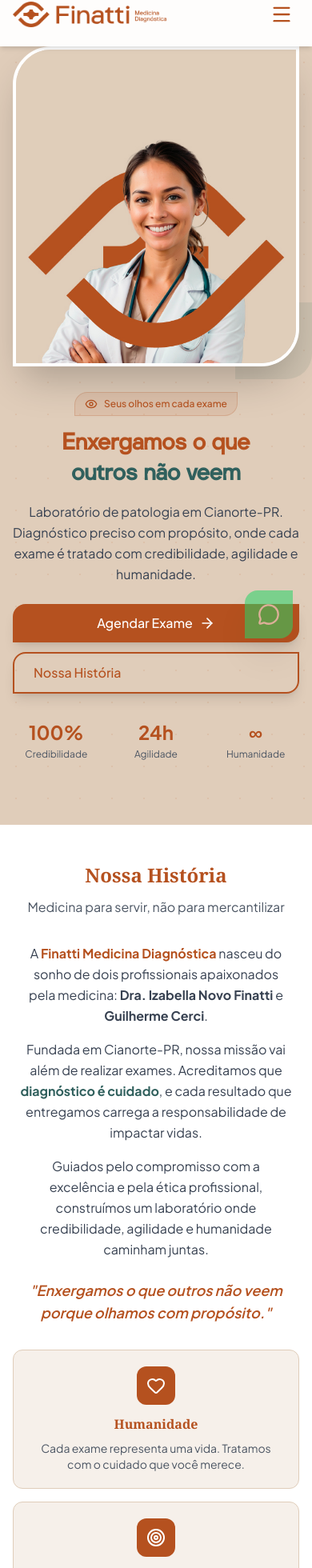
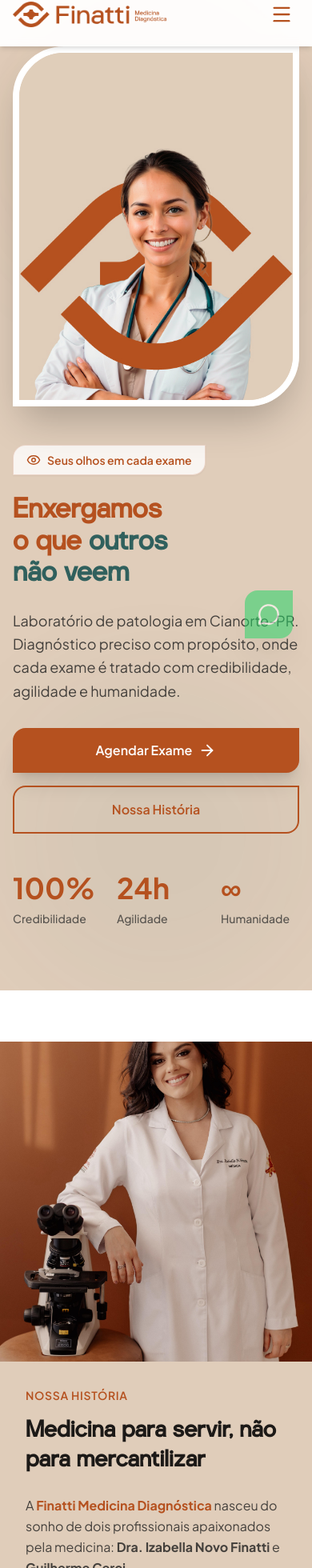
Before and after one commit to finatti-lab/finatti-lab, a Next.js app: page / in a window 390 px wide. Shown: the part 22-1982 px from the top of the page at 80% size. Built offline with nearby package versions, Linux system fonts and the light colour scheme.

Commit message:
feat: redesign criativo com layouts variados e imagens

```diff
--- a/app/page.tsx
+++ b/app/page.tsx
@@ -3,6 +3,7 @@
 import About from '@/components/sections/About';
 import Differentials from '@/components/sections/Differentials';
 import Services from '@/components/sections/Services';
+import CTA from '@/components/sections/CTA';
 import Team from '@/components/sections/Team';
 import Contact from '@/components/sections/Contact';
 import Footer from '@/components/sections/Footer';
@@ -17,6 +18,7 @@
         <About />
         <Differentials />
         <Services />
+        <CTA />
         <Team />
         <Contact />
       </main>
--- a/components/sections/About.tsx
+++ b/components/sections/About.tsx
@@ -2,30 +2,34 @@
 
 import { Heart, Target } from 'lucide-react';
 import Image from 'next/image';
-import Section from '../ui/Section';
-import SectionTitle from '../ui/SectionTitle';
 
 export default function About() {
   return (
-    <Section id="sobre" background="white" className="relative">
-      {/* Pattern de cruzes decorativo */}
-      <div className="absolute inset-0 opacity-5 pointer-events-none hidden md:block">
-        <div
-          className="w-full h-full"
-          style={{
-            backgroundImage: 'url(/images/20.png)',
-            backgroundRepeat: 'repeat',
-            backgroundSize: '200px',
-          }}
+    <section id="sobre" className="bg-white py-16 md:py-24">
+      <div className="max-w-7xl mx-auto">
+        {/* Layout Editorial - Imagem + Texto */}
+        <div className="grid lg:grid-cols-2 gap-0">
+          {/* Imagem GRANDE à esquerda */}
+          <div className="relative h-[400px] md:h-[500px] lg:h-[700px]">
+            <Image
+              src="/images/dra-izabella.jpeg"
+              alt="Dra. Izabella Novo Finatti"
+              fill
+              className="object-cover lg:rounded-tr-[5rem] lg:rounded-bl-[5rem]"
             />
           </div>
-      <SectionTitle
-        title="Nossa História"
-        subtitle="Medicina para servir, não para mercantilizar"
-      />
 
-      <div className="max-w-4xl mx-auto">
-        <div className="space-y-4 md:space-y-6 text-gray-700 text-base md:text-lg leading-relaxed text-center mb-8 md:mb-12 px-2">
+          {/* Texto editorial à direita */}
+          <div className="bg-areia p-8 md:p-12 lg:p-16 flex flex-col justify-center relative">
+            {/* Linha vertical decorativa */}
+            <div className="absolute left-0 top-0 bottom-0 w-1 bg-terracota hidden lg:block" />
+
+            <span className="text-terracota font-semibold text-sm uppercase tracking-wider mb-4">Nossa História</span>
+            <h2 className="font-mefta text-3xl md:text-4xl lg:text-5xl font-bold text-stone-900 mb-6 leading-tight">
+              Medicina para servir, não para mercantilizar
+            </h2>
+
+            <div className="space-y-4 text-stone-700 text-base md:text-lg leading-relaxed mb-8">
               <p>
                 A <strong className="text-terracota">Finatti Medicina Diagnóstica</strong> nasceu do sonho de
                 dois profissionais apaixonados pela medicina: <strong>Dra. Izabella Novo Finatti</strong> e <strong>Guilherme Cerci</strong>.
@@ -41,14 +45,20 @@
                 Guiados pelo compromisso com a excelência e pela ética profissional,
                 construímos um laboratório onde credibilidade, agilidade e humanidade caminham juntas.
               </p>
-
-          <p className="text-lg md:text-xl font-semibold text-terracota italic pt-2 md:pt-4">
-            "Enxergamos o que outros não veem porque olhamos com propósito."
-          </p>
             </div>
 
-        {/* Values Cards */}
-        <div className="grid grid-cols-1 md:grid-cols-2 gap-4 md:gap-6 max-w-3xl mx-auto">
+            {/* Citação destacada com aspas grandes */}
+            <blockquote className="border-l-4 border-terracota pl-6 relative">
+              <span className="absolute -left-2 -top-4 text-6xl text-terracota/20 font-serif">"</span>
+              <p className="text-xl md:text-2xl italic text-terracota font-medium leading-relaxed">
+                Enxergamos o que outros não veem porque olhamos com propósito.
+              </p>
+            </blockquote>
+          </div>
+        </div>
+
+        {/* Values Cards - Embaixo em layout horizontal */}
+        <div className="grid md:grid-cols-2 gap-6 max-w-4xl mx-auto mt-12 md:mt-16 px-4 md:px-8">
           {[
             {
               icon: Heart,
@@ -61,20 +71,24 @@
               description: 'Tecnologia aliada à expertise médica para diagnósticos assertivos.',
             },
           ].map((value) => (
-            <div key={value.title} className="bg-areia/30 rounded-xl p-5 md:p-6 border border-areia hover:border-terracota transition-all text-center">
-              <div className="w-12 h-12 md:w-14 md:h-14 bg-terracota rounded-xl flex items-center justify-center mx-auto mb-3 md:mb-4">
-                <value.icon className="text-white" size={24} />
+            <div key={value.title} className="bg-white border-2 border-areia finatti-border p-6 md:p-8 hover:border-terracota hover:shadow-lg transition-all group">
+              <div className="flex items-start gap-4">
+                <div className="w-14 h-14 bg-terracota finatti-border-alt flex items-center justify-center flex-shrink-0 group-hover:scale-110 transition-transform">
+                  <value.icon className="text-white" size={28} />
                 </div>
-              <h3 className="text-base md:text-lg font-bold text-terracota mb-2">
+                <div>
+                  <h3 className="text-xl font-bold text-terracota mb-2">
                     {value.title}
                   </h3>
-              <p className="text-sm md:text-base text-gray-600">
+                  <p className="text-stone-600 leading-relaxed">
                     {value.description}
                   </p>
+                </div>
+              </div>
             </div>
           ))}
         </div>
       </div>
-    </Section>
+    </section>
   );
 }
--- a/components/sections/Differentials.tsx
+++ b/components/sections/Differentials.tsx
@@ -1,8 +1,7 @@
 'use client';
 
 import { Shield, Zap, Lightbulb, Users, Layout, Award, Heart, Briefcase } from 'lucide-react';
-import Section from '../ui/Section';
-import SectionTitle from '../ui/SectionTitle';
+import Image from 'next/image';
 
 export default function Differentials() {
   const differentials = [
@@ -10,6 +9,7 @@
       icon: Shield,
       title: 'Credibilidade',
       description: 'Resultados confiáveis que médicos e pacientes podem confiar plenamente.',
+      featured: true,
     },
     {
       icon: Zap,
@@ -41,44 +41,79 @@
       title: 'Humanidade',
       description: 'Cada exame é tratado com empatia, cuidado e atenção individual.',
     },
-    {
-      icon: Briefcase,
-      title: 'Serviço',
-      description: 'Medicina feita para servir pessoas, não para mercantilizar vidas.',
-    },
   ];
 
   return (
-    <Section id="diferenciais" background="areia">
-      <SectionTitle
-        title="Nossos Diferenciais"
-        subtitle="Os 8 pilares que sustentam nossa excelência em medicina diagnóstica"
+    <section id="diferenciais" className="bg-terracota py-16 md:py-24 relative overflow-hidden">
+      {/* Pattern de fundo muito sutil */}
+      <div
+        className="absolute inset-0 opacity-5 pointer-events-none"
+        style={{
+          backgroundImage: 'url(/images/20.png)',
+          backgroundRepeat: 'repeat',
+          backgroundSize: '150px',
+        }}
       />
 
-      <div className="grid grid-cols-1 sm:grid-cols-2 lg:grid-cols-4 gap-4 md:gap-6">
-        {differentials.map((item) => (
-          <div key={item.title} className="bg-white finatti-border p-5 md:p-6 shadow-md hover:shadow-xl transition-all hover:-translate-y-1">
-            <div className="w-10 h-10 md:w-12 md:h-12 bg-teal finatti-border-alt flex items-center justify-center mb-3 md:mb-4">
-              <item.icon className="text-white" size={20} />
+      <div className="max-w-7xl mx-auto px-4 md:px-8 relative z-10">
+        <h2 className="text-white text-center text-3xl md:text-4xl lg:text-5xl font-bold mb-4">
+          Nossos Diferenciais
+        </h2>
+        <p className="text-white/80 text-center text-lg mb-12 md:mb-16 max-w-2xl mx-auto">
+          Os pilares que sustentam nossa excelência em medicina diagnóstica
+        </p>
+
+        {/* Bento Grid */}
+        <div className="grid grid-cols-2 lg:grid-cols-4 gap-4 md:gap-6">
+          {/* Card GRANDE - Credibilidade com imagem */}
+          <div className="col-span-2 row-span-2 bg-white rounded-tl-[3rem] rounded-br-[3rem] rounded-tr-none rounded-bl-none overflow-hidden group hover:shadow-2xl transition-all">
+            <div className="relative h-48 md:h-64 overflow-hidden">
+              <Image
+                src="https://images.unsplash.com/photo-1579154204601-01588f351e67?w=600&q=80"
+                alt="Microscópio"
+                fill
+                className="object-cover group-hover:scale-110 transition-transform duration-500"
+              />
+              <div className="absolute inset-0 bg-gradient-to-t from-terracota/90 to-transparent" />
+              <div className="absolute bottom-4 left-4 right-4">
+                <Shield className="text-white mb-2" size={40} />
               </div>
-            <h3 className="text-base md:text-lg font-bold text-teal mb-2">
+            </div>
+            <div className="p-6 md:p-8">
+              <h3 className="text-2xl md:text-3xl font-bold text-terracota mb-3">
+                Credibilidade
+              </h3>
+              <p className="text-stone-600 leading-relaxed">
+                Resultados confiáveis que médicos e pacientes podem confiar plenamente. Nossa reputação é construída sobre precisão e excelência.
+              </p>
+            </div>
+          </div>
+
+          {/* Cards menores */}
+          {differentials.slice(1).map((item) => (
+            <div key={item.title} className="bg-white rounded-tl-[2rem] rounded-br-[2rem] rounded-tr-none rounded-bl-none p-5 md:p-6 hover:shadow-xl hover:-translate-y-2 transition-all group">
+              <div className="w-12 h-12 bg-teal rounded-tl-xl rounded-br-xl flex items-center justify-center mb-4 group-hover:scale-110 transition-transform">
+                <item.icon className="text-white" size={24} />
+              </div>
+              <h3 className="text-lg md:text-xl font-bold text-teal mb-2">
                 {item.title}
               </h3>
-            <p className="text-gray-600 text-xs md:text-sm leading-relaxed">
+              <p className="text-stone-600 text-sm leading-relaxed">
                 {item.description}
               </p>
             </div>
           ))}
         </div>
 
-      <div className="text-center mt-8 md:mt-12 max-w-3xl mx-auto px-4">
-        <p className="text-base md:text-lg text-teal-dark font-semibold mb-2">
+        <div className="text-center mt-12 md:mt-16 max-w-3xl mx-auto">
+          <p className="text-white text-xl md:text-2xl font-semibold mb-3">
             Precisão com propósito. Diagnóstico é cuidado.
           </p>
-        <p className="text-sm md:text-base text-gray-700">
+          <p className="text-white/80 text-base md:text-lg">
             Cada um desses valores se reflete em nosso trabalho diário, garantindo que você receba não apenas um resultado, mas um cuidado completo.
           </p>
         </div>
-    </Section>
+      </div>
+    </section>
   );
 }
--- a/components/sections/Footer.tsx
+++ b/components/sections/Footer.tsx
@@ -5,7 +5,7 @@
 
 export default function Footer() {
   return (
-    <footer className="bg-gray-900 text-white relative overflow-hidden">
+    <footer className="bg-[#1e3a3a] text-white relative overflow-hidden">
       {/* Isotipo decorativo branco */}
       <div className="absolute bottom-0 right-0 w-64 h-64 lg:w-96 lg:h-96 opacity-5 pointer-events-none hidden md:block">
         <Image
--- a/components/sections/Hero.tsx
+++ b/components/sections/Hero.tsx
@@ -2,92 +2,95 @@
 
 import { ArrowRight, Eye } from 'lucide-react';
 import Image from 'next/image';
-import Button from '../ui/Button';
 
 export default function Hero() {
   return (
-    <section id="hero" className="relative min-h-screen flex items-center justify-center overflow-hidden bg-areia">
-      {/* Pattern decorativo */}
-      <div className="absolute inset-0 pattern-crosses z-0" />
+    <section id="hero" className="relative min-h-screen flex items-center bg-areia overflow-hidden">
+      {/* Isotipo decorativo gigante rotacionado */}
+      <div className="absolute -right-32 top-20 w-[600px] h-[600px] opacity-5 rotate-12 hidden lg:block pointer-events-none">
+        <Image
+          src="/images/06.png"
+          alt=""
+          fill
+          className="object-contain"
+        />
+      </div>
 
-      {/* Content Container */}
-      <div className="relative z-10 max-w-7xl mx-auto px-4 md:px-8 py-20 md:py-24 lg:py-32">
-        <div className="grid grid-cols-1 lg:grid-cols-2 gap-8 lg:gap-12 items-center">
+      {/* Blob decorativo */}
+      <div className="absolute top-0 left-0 w-96 h-96 bg-terracota/5 rounded-full blur-3xl" />
+      <div className="absolute bottom-0 right-0 w-96 h-96 bg-teal/5 rounded-full blur-3xl" />
 
-          {/* Texto - Esquerda */}
-          <div className="text-center lg:text-left order-2 lg:order-1">
+      <div className="relative z-10 w-full max-w-7xl mx-auto px-4 md:px-8 py-20 md:py-32">
+        <div className="grid lg:grid-cols-5 gap-12 items-center">
+
+          {/* Texto - 60% da largura (3 colunas) */}
+          <div className="lg:col-span-3 order-2 lg:order-1">
             {/* Badge */}
-            <div className="inline-flex items-center gap-2 bg-terracota/10 border border-terracota/20 finatti-border px-3 py-1.5 md:px-4 md:py-2 mb-4 md:mb-6 text-xs md:text-sm">
-              <Eye size={16} className="text-terracota" />
-              <span className="text-terracota font-medium">Seus olhos em cada exame</span>
+            <div className="inline-flex items-center gap-2 bg-white/80 backdrop-blur-sm border border-terracota/20 finatti-border px-4 py-2 mb-6 shadow-sm">
+              <Eye size={18} className="text-terracota" />
+              <span className="text-terracota font-semibold text-sm">Seus olhos em cada exame</span>
             </div>
 
             {/* Headline */}
-            <h1 className="font-mefta text-3xl sm:text-4xl md:text-5xl lg:text-6xl font-bold text-terracota mb-4 md:mb-6 leading-tight">
-              Enxergamos o que
-              <br />
-              <span className="text-teal">outros não veem</span>
+            <h1 className="font-mefta text-4xl sm:text-5xl md:text-6xl lg:text-7xl font-bold text-terracota mb-6 leading-[1.1]">
+              Enxergamos<br />
+              o que <span className="text-teal">outros<br />não veem</span>
             </h1>
 
             {/* Subtitle */}
-            <p className="text-base sm:text-lg md:text-xl text-gray-700 mb-6 md:mb-8 leading-relaxed">
+            <p className="text-lg md:text-xl text-stone-700 mb-8 leading-relaxed max-w-xl">
               Laboratório de patologia em Cianorte-PR. Diagnóstico preciso com propósito, onde cada exame é tratado com credibilidade, agilidade e humanidade.
             </p>
 
             {/* CTAs */}
-            <div className="flex flex-col sm:flex-row items-center lg:items-start justify-center lg:justify-start gap-3 md:gap-4 mb-8 md:mb-12">
+            <div className="flex flex-col sm:flex-row gap-4 mb-12">
               <a
                 href="https://wa.me/5544991272027?text=Finatti+Laboratório+de+Patologia+e+Citopatologia"
                 target="_blank"
                 rel="noopener noreferrer"
-                className="inline-flex items-center gap-2 px-6 py-3 finatti-border font-medium transition-all duration-300 hover:scale-105 shadow-lg hover:shadow-xl bg-terracota text-white hover:bg-terracota-dark w-full sm:w-auto justify-center"
+                className="inline-flex items-center justify-center gap-2 px-8 py-4 finatti-border font-semibold transition-all duration-300 hover:scale-105 shadow-xl hover:shadow-2xl bg-terracota text-white hover:bg-terracota-dark"
               >
                 Agendar Exame
-                <ArrowRight size={20} />
+                <ArrowRight size={22} />
               </a>
-              <Button href="#sobre" variant="outline" className="border-2 border-terracota text-terracota hover:bg-terracota hover:text-white w-full sm:w-auto">
+              <a
+                href="#sobre"
+                className="inline-flex items-center justify-center gap-2 px-8 py-4 finatti-border border-2 border-terracota text-terracota font-semibold hover:bg-terracota hover:text-white transition-all duration-300"
+              >
                 Nossa História
-              </Button>
+              </a>
             </div>
 
             {/* Stats */}
-            <div className="grid grid-cols-3 gap-4 md:gap-6 max-w-md">
+            <div className="grid grid-cols-3 gap-8 max-w-lg">
               {[
                 { value: '100%', label: 'Credibilidade' },
                 { value: '24h', label: 'Agilidade' },
                 { value: '∞', label: 'Humanidade' },
               ].map((stat) => (
-                <div key={stat.label} className="text-center lg:text-left">
-                  <div className="text-2xl md:text-3xl lg:text-4xl font-bold text-terracota mb-1">{stat.value}</div>
-                  <div className="text-xs md:text-sm text-gray-600">{stat.label}</div>
+                <div key={stat.label}>
+                  <div className="text-4xl md:text-5xl font-bold text-terracota mb-2">{stat.value}</div>
+                  <div className="text-sm text-stone-600 font-medium">{stat.label}</div>
                 </div>
               ))}
             </div>
           </div>
 
-          {/* Imagem - Direita */}
-          <div className="flex justify-center lg:justify-end order-1 lg:order-2">
-            <div className="relative w-full max-w-sm md:max-w-md lg:max-w-lg">
-              {/* Isotipo decorativo atrás */}
-              <div className="absolute inset-0 -z-10 opacity-20 scale-110 hidden md:block">
+          {/* Imagem - 40% da largura (2 colunas) - MAIOR e com overflow */}
+          <div className="lg:col-span-2 order-1 lg:order-2 relative">
+            <div className="relative lg:absolute lg:right-0 lg:top-1/2 lg:-translate-y-1/2 lg:w-[140%] lg:-mr-20">
+              {/* Isotipo atrás da imagem */}
+              <div className="absolute -inset-10 -z-10 opacity-15 hidden md:block">
                 <Image
                   src="/images/06.png"
                   alt=""
                   fill
-                  className="object-contain"
+                  className="object-contain rotate-6"
                 />
               </div>
 
-              {/* Imagem da Dra. com máscara estilo Finatti */}
-              <div className="
-                relative
-                overflow-hidden
-                rounded-tl-[3rem] rounded-br-[3rem]
-                rounded-tr-none rounded-bl-none
-                shadow-2xl
-                border-4 border-white
-                max-h-[500px] h-[400px] md:h-[500px]
-              ">
+              {/* Imagem da Dra. - MAIOR */}
+              <div className="relative overflow-hidden rounded-tl-[4rem] rounded-br-[4rem] rounded-tr-none rounded-bl-none shadow-2xl border-8 border-white h-[450px] md:h-[600px] lg:h-[700px]">
                 <Image
                   src="/images/hero-dra-finatti.jpg"
                   alt="Dra. Izabella Novo Finatti - Médica Patologista"
@@ -98,7 +101,7 @@
               </div>
 
               {/* Elemento decorativo */}
-              <div className="absolute -bottom-4 -right-4 w-24 h-24 bg-teal/10 rounded-tl-[2rem] rounded-br-[2rem] -z-10" />
+              <div className="absolute -bottom-6 -left-6 w-32 h-32 bg-teal/20 rounded-tl-[3rem] rounded-br-[3rem] -z-10 hidden md:block" />
             </div>
           </div>
 
--- a/components/sections/Team.tsx
+++ b/components/sections/Team.tsx
@@ -32,69 +32,73 @@
         subtitle="Conheça os fundadores que tornaram esse sonho realidade"
       />
 
-      <div className="grid grid-cols-1 md:grid-cols-2 gap-6 md:gap-8 max-w-5xl mx-auto">
-        {team.map((member) => (
-          <div key={member.name} className="bg-white finatti-border p-6 md:p-8 shadow-md border-l-4 border-terracota hover:shadow-xl transition-all">
-            {/* Foto do membro */}
-            {member.image && (
-              <div className="mb-6">
-                <div className="relative w-32 h-32 md:w-40 md:h-40 mx-auto overflow-hidden rounded-tl-[2rem] rounded-br-[2rem] rounded-tr-none rounded-bl-none border-4 border-terracota/20">
+      {/* Layout assimétrico */}
+      <div className="grid lg:grid-cols-3 gap-6 md:gap-8">
+        {/* Card Dra. Izabella - GRANDE (2 colunas) */}
+        <div className="lg:col-span-2 grid md:grid-cols-2 gap-0 bg-areia rounded-tl-[3rem] rounded-br-[3rem] rounded-tr-none rounded-bl-none overflow-hidden shadow-xl hover:shadow-2xl transition-all">
+          <div className="relative h-[400px] md:h-auto">
             <Image
-                    src={member.image}
-                    alt={member.name}
+              src="/images/dra-izabella.jpeg"
+              alt="Dra. Izabella Novo Finatti"
               fill
-                    className="object-cover object-top"
+              className="object-cover"
             />
           </div>
-              </div>
-            )}
-
-            {/* Iniciais estilizadas para quem não tem foto */}
-            {!member.image && (
-              <div className="mb-6">
-                <div className="w-32 h-32 md:w-40 md:h-40 mx-auto flex items-center justify-center bg-teal/10 rounded-tl-[2rem] rounded-br-[2rem] rounded-tr-none rounded-bl-none border-4 border-teal/20">
-                  <span className="text-4xl md:text-5xl font-bold text-teal">
-                    {member.name.split(' ').map(n => n[0]).join('').slice(0, 2)}
-                  </span>
-                </div>
-              </div>
-            )}
-
-            <div className="text-center">
-              <h3 className="text-xl md:text-2xl font-bold text-terracota mb-2">
-                {member.name}
+          <div className="p-6 md:p-8 flex flex-col justify-center">
+            <h3 className="text-2xl md:text-3xl font-bold text-terracota mb-2">
+              Dra. Izabella Novo Finatti
             </h3>
-              <p className="text-sm md:text-base text-teal font-medium mb-1">
-                {member.role}
+            <p className="text-teal font-semibold mb-1">
+              Médica Patologista | Cofundadora
             </p>
-              {member.crm && (
-                <p className="text-xs md:text-sm text-gray-500 mb-3 md:mb-4">
-                  {member.crm}
+            <p className="text-sm text-stone-500 mb-4">
+              CRM-PR 44595 / RQE 34647
             </p>
-              )}
-              {!member.crm && <div className="mb-3 md:mb-4" />}
-              <p className="text-sm md:text-base text-gray-700 mb-4 md:mb-6 leading-relaxed">
-                {member.description}
+            <p className="text-stone-600 leading-relaxed mb-6">
+              Especialista em patologia com anos de experiência em diagnóstico. Apaixonada por medicina de precisão e pelo cuidado humanizado.
             </p>
             <a
-                href={`mailto:${member.email}`}
-                className="inline-flex items-center gap-2 text-terracota hover:text-terracota-dark transition-colors text-sm md:text-base"
+              href="mailto:izabella@finatti.com.br"
+              className="inline-flex items-center gap-2 text-terracota hover:text-terracota-dark transition-colors font-medium"
             >
               <Mail size={18} />
               <span>Email</span>
             </a>
           </div>
         </div>
-        ))}
+
+        {/* Card Guilherme - MENOR (1 coluna) */}
+        <div className="bg-teal text-white p-6 md:p-8 rounded-tl-[3rem] rounded-br-[3rem] rounded-tr-none rounded-bl-none flex flex-col justify-center shadow-xl hover:shadow-2xl transition-all">
+          <div className="w-20 h-20 rounded-full bg-white/20 backdrop-blur-sm flex items-center justify-center text-3xl font-bold mb-6">
+            GC
+          </div>
+          <h3 className="text-2xl md:text-3xl font-bold mb-2">
+            Guilherme Cerci
+          </h3>
+          <p className="text-white/90 font-semibold mb-4">
+            Gestor | Cofundador
+          </p>
+          <p className="text-white/80 leading-relaxed mb-6">
+            Responsável pela gestão estratégica e operacional. Comprometido em levar medicina diagnóstica de excelência a todos.
+          </p>
+          <a
+            href="mailto:guilherme@finatti.com.br"
+            className="inline-flex items-center gap-2 text-white hover:text-areia transition-colors font-medium"
+          >
+            <Mail size={18} />
+            <span>Email</span>
+          </a>
+        </div>
       </div>
 
-      <div className="text-center mt-8 md:mt-12 max-w-4xl mx-auto px-4">
-        <p className="text-base md:text-lg text-gray-700 italic mb-4 leading-relaxed">
-          "Juntos, construímos um laboratório onde cada exame é tratado com a seriedade e o cuidado que uma vida merece.
-          Nossa missão é servir com excelência, guiados pela fé e pelo compromisso com a verdade."
+      {/* Citação com aspas decorativas */}
+      <blockquote className="mt-12 md:mt-16 text-center max-w-3xl mx-auto px-4 relative">
+        <span className="text-7xl md:text-8xl text-terracota/20 font-serif absolute -top-8 left-1/2 -translate-x-1/2">"</span>
+        <p className="text-xl md:text-2xl italic text-stone-700 leading-relaxed relative z-10">
+          Juntos, construímos um laboratório onde cada exame é tratado com a seriedade e o cuidado que uma vida merece.
         </p>
-        <p className="text-terracota font-bold text-lg md:text-xl">Finatti</p>
-      </div>
+        <p className="text-terracota font-bold text-xl md:text-2xl mt-6">— Finatti</p>
+      </blockquote>
     </Section>
   );
 }
```
Also changed, not shown: components/sections/CTA.tsx (added, +49 -0 lines), components/sections/Services.tsx (+50 -38 lines). Lines whose indentation alone changed are shown as unchanged.
